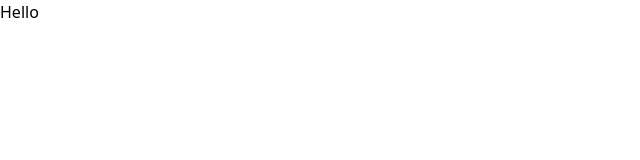
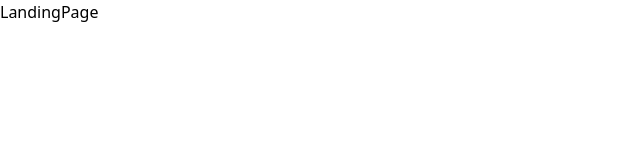
Before and after one commit to Jamison-lii/NGX-, a React (Vite) app: page / in a window 1280 px wide. Shown: the top 160 px of the page, without its empty margins (0-640 px from the left). Built offline with nearby package versions, Linux system fonts and the light colour scheme.

Commit message:
added base folder structure

```diff
--- a/src/App.jsx
+++ b/src/App.jsx
@@ -1,15 +1,45 @@
 import { useState } from 'react'
 import reactLogo from './assets/react.svg'
 import viteLogo from '/vite.svg'
+import { BrowserRouter, Outlet, Route, Routes } from 'react-router-dom'
+import LandingPage from './Pages/LandingPage/LandingPage'
+import NormalNavbar from './Components/NormalNavbar/NormalNavbar'
+import CommunityNavbar from './Components/CommunityNavbar/CommunityNavbar'
+import HomePage from './Pages/Community/HomePage'
 
 
 function App() {
   const [count, setCount] = useState(0)
 
+  const LayoutWithNavbarForVisitors = () => {
   return (
     <>
-      <div>Hello</div>
+      <NormalNavbar />
+      <Outlet />
     </>
+  );
+};
+
+const LayoutWithNavbarInCommunity = () => {
+  return (
+    <>
+      <CommunityNavbar />
+      <Outlet />
+    </>
+  );
+};
+
+  return (
+    <BrowserRouter>
+      <Routes>
+        <Route element={<LayoutWithNavbarForVisitors/>}/>
+          <Route index element={<LandingPage />} />
+
+
+        <Route element={<LayoutWithNavbarInCommunity/>}/>
+         <Route path='/community' element={<HomePage />} />
+      </Routes>
+   </BrowserRouter>
   )
 }
 
--- /dev/null
+++ b/src/Components/CommunityNavbar/CommunityNavbar.jsx
@@ -0,0 +1,9 @@
+import React from 'react'
+
+const CommunityNavbar = () => {
+  return (
+    <div>CommunityNavbar</div>
+  )
+}
+
+export default CommunityNavbar
--- /dev/null
+++ b/src/Components/NormalNavbar/NormalNavbar.jsx
@@ -0,0 +1,9 @@
+import React from 'react'
+
+const NormalNavbar = () => {
+  return (
+    <div>NormalNavbar</div>
+  )
+}
+
+export default NormalNavbar
--- /dev/null
+++ b/src/Pages/Community/HomePage.jsx
@@ -0,0 +1,9 @@
+import React from 'react'
+
+const HomePage = () => {
+  return (
+    <div>HomePage</div>
+  )
+}
+
+export default HomePage
--- /dev/null
+++ b/src/Pages/LandingPage/LandingPage.jsx
@@ -0,0 +1,9 @@
+import React from 'react'
+
+const LandingPage = () => {
+  return (
+    <div>LandingPage</div>
+  )
+}
+
+export default LandingPage
```
Also changed, not shown: src/Components/Navbar/Navbar.jsx (deleted), src/Pages/LandingPage/LaningPage.jsx (deleted).
